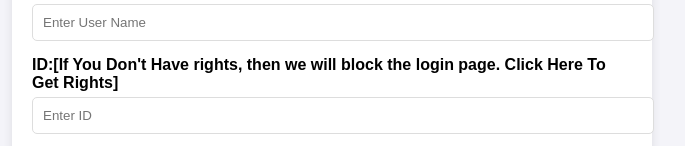
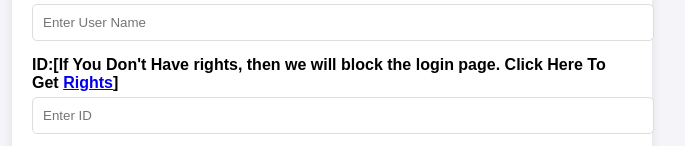
Before and after one commit to AnkanTheCoder/Devolyze-Login-Maker-Free, a plain HTML site: page index.html in a window 1280 px wide. Shown: the part 220-366 px from the top of the page, without its empty margins (308-993 px from the left). Drawn offline with Linux system fonts and the light colour scheme.

Commit message:
Update index.html

```diff
--- a/index.html
+++ b/index.html
@@ -94,7 +94,7 @@
         <label for="user">User:[This will Automatically Detect If You have the rights to make a login page]</label>
         <input type="text" id="user" placeholder="Enter User Name" required><br>
 
-        <label for="id">ID:[If You Don't Have rights, then we will block the login page. Click Here To Get Rights]</label>
+        <label for="id">ID:[If You Don't Have rights, then we will block the login page. Click Here To Get <a href="https://sites.google.com/view/app-devolyze/devolyze-login/rights">Rights</a>]</label>
         <input type="text" id="id" placeholder="Enter ID" required><br>
 
         <!-- Submit button -->
```
